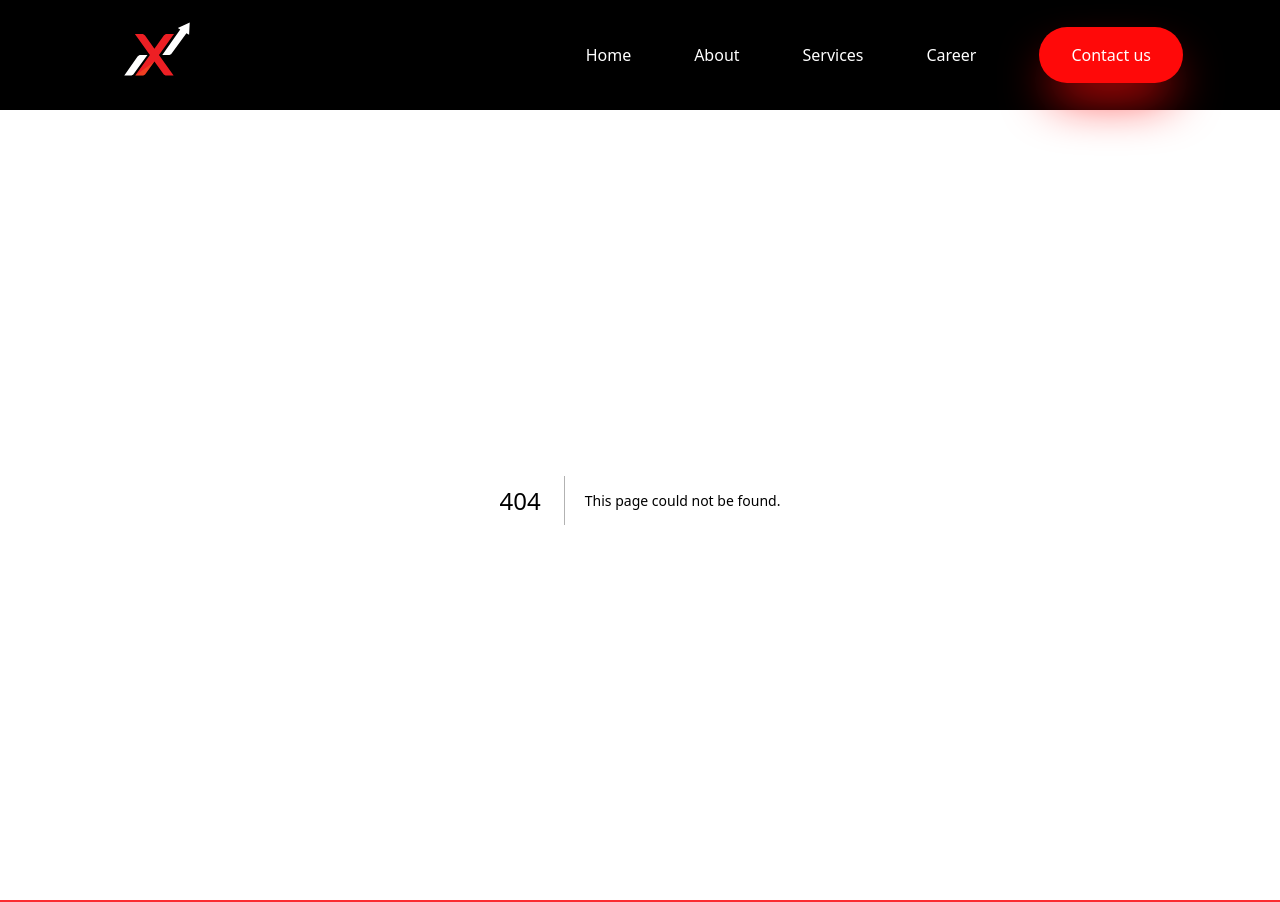
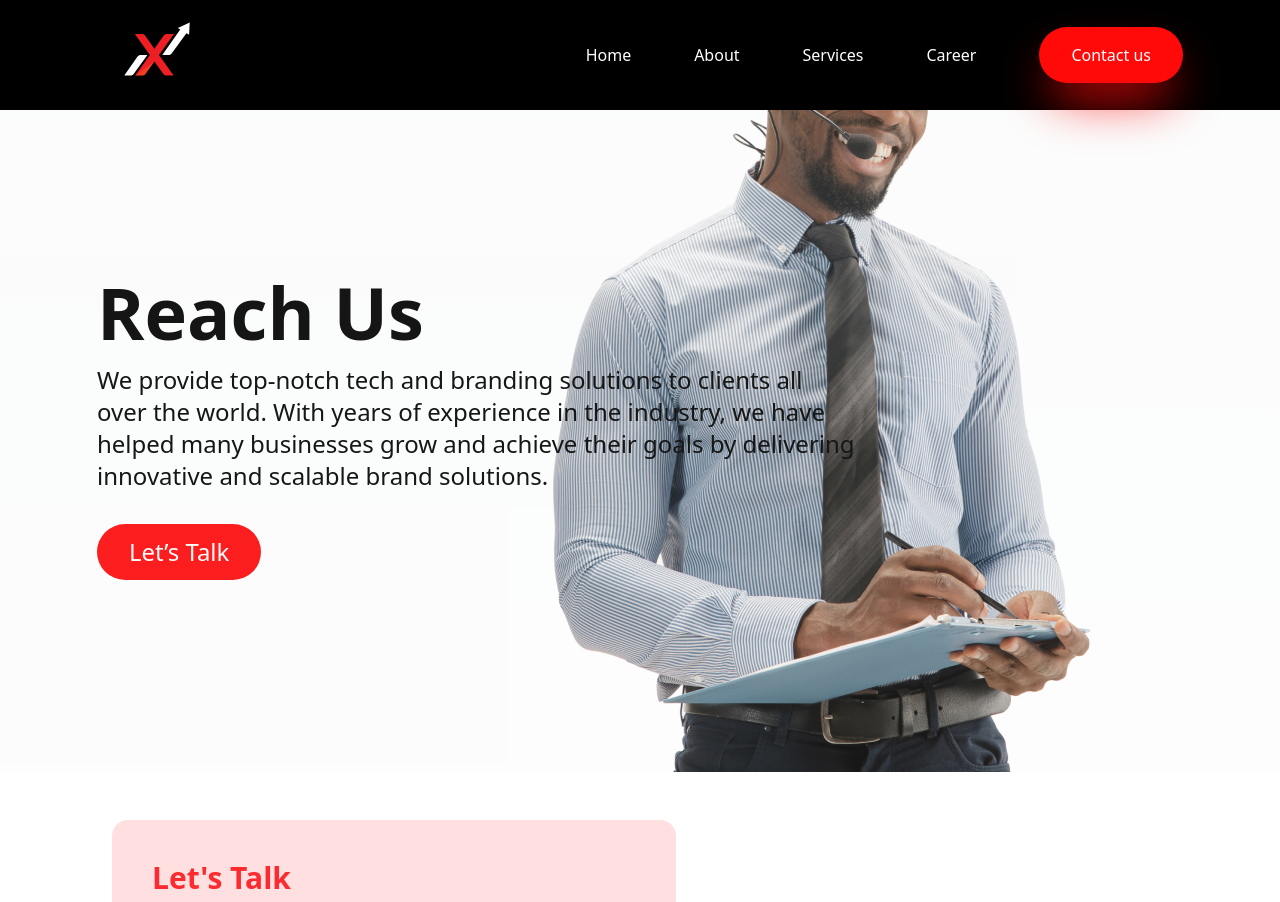
Before and after one commit to audu-joshua/xfin, a Next.js app: page /contact in a window 1280 px wide. Before the commit this address had no page. Shown: the top 902 px of the page. Built offline with nearby package versions, Linux system fonts and the light colour scheme.

Commit message:
worked on Contact us page

```diff
--- /dev/null
+++ b/app/contact/page.tsx
@@ -0,0 +1,13 @@
+import React from 'react'
+import Contactus from '@/components/contactComponents'
+import ContactForm from '@/components/homeComponents/form'
+
+
+export default function page() {
+  return (
+    <div>
+      <Contactus/>
+      <ContactForm/>
+    </div>
+  )
+}
--- a/components/Layout/Footer/index.tsx
+++ b/components/Layout/Footer/index.tsx
@@ -6,7 +6,7 @@ import { FiInstagram } from "react-icons/fi";
 import { BsFacebook, BsTwitter, BsLinkedin, BsYoutube } from "react-icons/bs";
 export function Footer() {
   return (
-    <footer className="p-[20px] bg-[#FB2B30] w-full md:py-[30px] md:px-[108px]">
+    <footer className="p-[20px] bg-[#FB2B30] w-full md:py-[30px] md:px-[108px] z-20" style={{ zIndex: 20 }}>
       <div className="lg:grid grid-cols-2 justify-between gap-x-[50px] lg:gap-x-[150px] 2xl:gap-x-[325px]">
         <section>
           <div>
--- a/components/Layout/Navigation/index.tsx
+++ b/components/Layout/Navigation/index.tsx
@@ -62,7 +62,7 @@ export function Navigation() {
             </li>
             <li className="bg-[#FF0909] p-4 px-8 rounded-full shadow-2xl shadow-[#FF0909]">
               <Link
-                href={"/events"}
+                href={"/contact"}
                 style={pathname.includes("/events") ? active : {}}
               >
                 Contact us
@@ -134,7 +134,7 @@ export function Navigation() {
 
         <li className="bg-[#FF0909] mx-10 p-4 px-6 rounded-full shadow-2xl shadow-[#FF0909]">
               <Link
-                href={"/events"}
+                href={"/contact"}
                 style={pathname.includes("/events") ? active : {}}
               >
                 Contact us
--- /dev/null
+++ b/components/contactComponents/index.tsx
@@ -0,0 +1,51 @@
+"use client"
+import React, { useState, useEffect } from 'react'
+
+export default function Contactus() {
+
+    const style = {
+        bgimageMobile: {
+            background: 'url("./images/contactbgmobile.png") center bottom',
+            backgroundPosition: "center",
+            backgroundRepeat: "no-repeat",
+            backgroundSize: "100% 100%",
+            backgroundColor: "rgba(0, 0, 0, 0.81)",
+        },
+        bgimageDesktop: {
+            background: 'url("./images/contactbgDesktop.png") center bottom',
+            backgroundRepeat: "no-repeat",
+            backgroundSize: "cover",
+            backgroundPosition: "center",
+            backgroundColor: "rgba(0, 0, 0, 0.81)",
+            opacity: '0.9',
+        },
+    };
+
+    const [isLargeScreen, setIsLargeScreen] = useState(false);
+    useEffect(() => {
+        const handleResize = () => {
+            setIsLargeScreen(window.innerWidth >= 768);
+        };
+        window.addEventListener("resize", handleResize);
+        handleResize();
+
+        return () => {
+            window.removeEventListener("resize", handleResize);
+        };
+    }, []);
+
+    return (
+        <div className='z-30  bg-[#000000CC] py-40 px-[20px] md:px-[30px] xl:px-[97px]'
+            style={isLargeScreen ? style.bgimageDesktop : style.bgimageMobile}
+        >
+            <div className='text-black z-10 opacity-100'>
+                <h1 className='text-4xl md:text-6xl lg:text-7xl font-bold py-4'> Reach Us </h1>
+                <p className='text-sm text-black relative md:text-lg lg:text-2xl md:w-[60%] lg:w-[70%] font-normal'>We provide top-notch tech and branding solutions to clients all over the world. With years of experience in the industry, we have helped many businesses grow and achieve their goals by delivering innovative and scalable brand solutions.</p>
+
+                <div className='my-8'>
+                    <p className='py-2 px-8 lg:py-3 text-white bg-[#FF0909] text-smBB md:text-lg lg:text-2xl font-normal rounded-full w-fit text-center justify-center'> Let’s Talk </p>
+                </div>
+            </div>
+        </div>
+    )
+}
--- a/components/homeComponents/form/index.tsx
+++ b/components/homeComponents/form/index.tsx
@@ -139,7 +139,7 @@ const ContactForm = () => {
       {/* Insert your image here */}
       <img src="./images/IMG_20230804_021813.png" alt="Your Image" className="w-full" />
       {/* Glassmorphic Overlay */}
-      <div className="absolute bottom-2 md:bottom-6 w-full md:h-[35%] h-[40%] p-2 md:p-4 bg-white bg-opacity-40 backdrop-blur-sm">
+      <div className="absolute bottom-2 mx-4 rounded-xl md:bottom-6 w-full md:h-[35%] h-[40%] p-2 md:p-4 bg-white bg-opacity-40 backdrop-blur-sm">
         <h4 className="text-lg md:text-xl font-semibold text-black text-center py-2">Jude Iria, CEO</h4>
         <div className="grid md:grid-cols-2 gap-4 py-2">
           <div className="flex text-black">
```
Also changed, not shown: public/images/contactbgDesktop.png (added), public/images/contactbgmobile.png (added).
